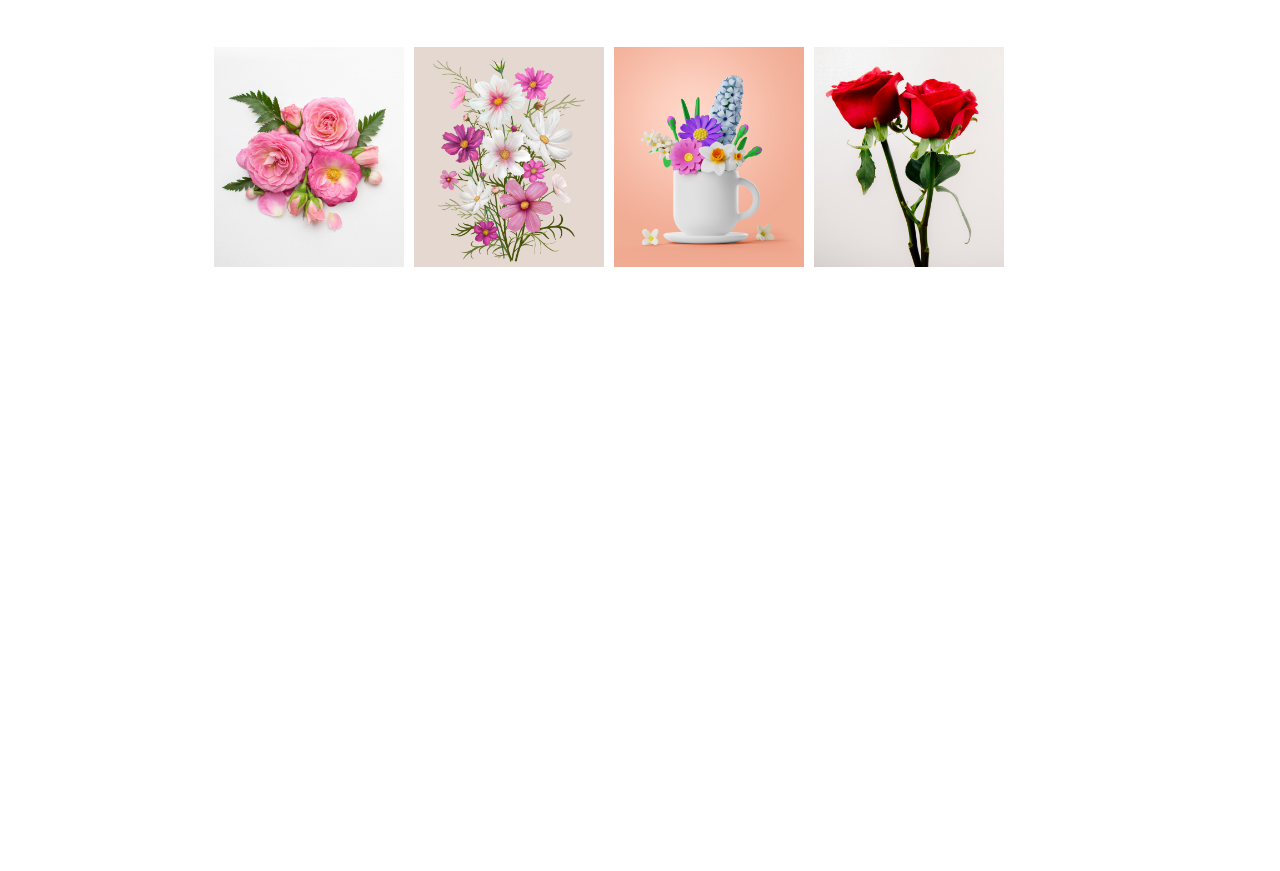
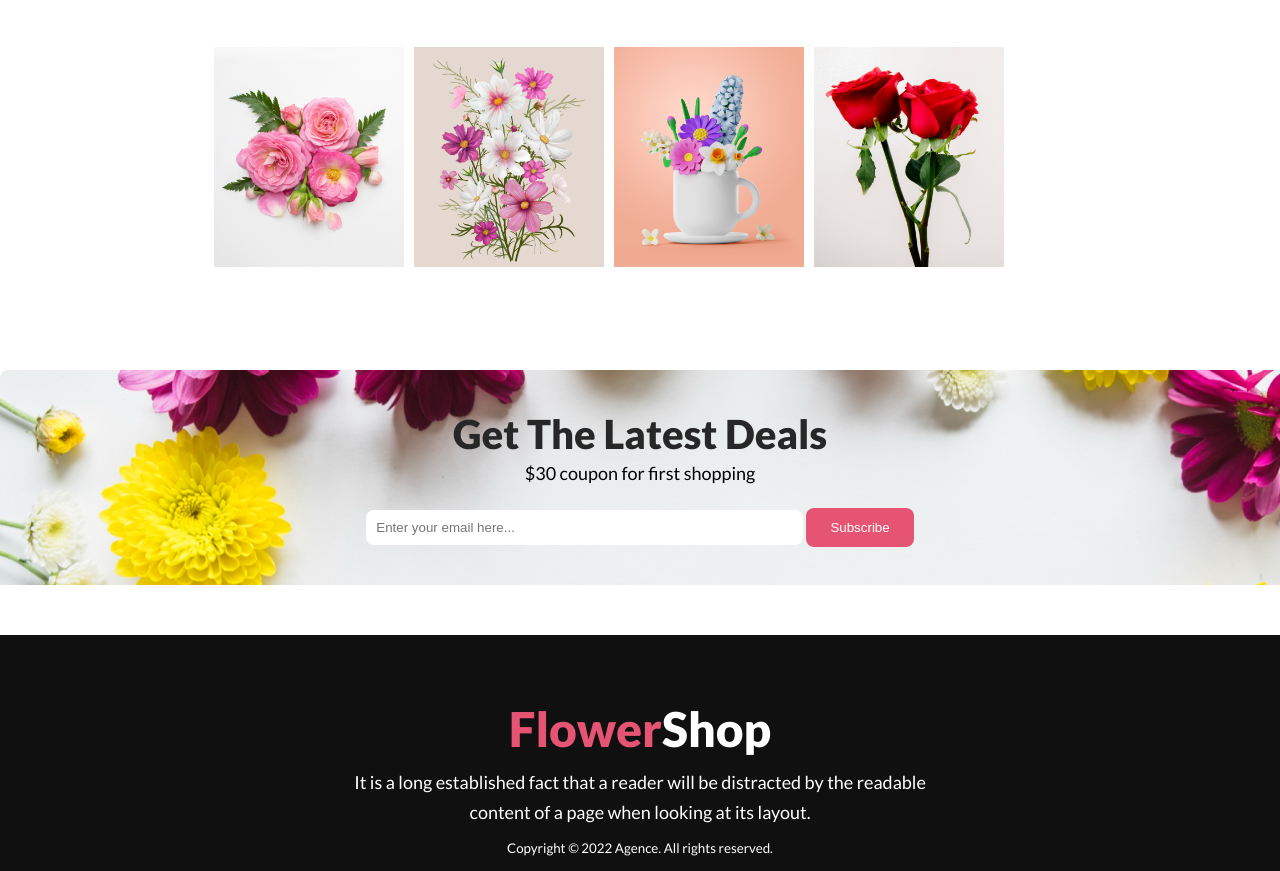
Before and after one commit to airinrahat/flower-shop, a plain HTML site: page index.html in a window 1280 px wide. Shown: the part 2549-3420 px from the top of the page. Before the commit the page ends 2819 px from the top, so only its background shows below. Drawn offline with Linux system fonts and the light colour scheme; a web font is replaced by a local one.

Commit message:
footer section done

```diff
--- a/index.html
+++ b/index.html
@@ -73,7 +73,7 @@
             <div class="deal-title">
                 <h1>Hot Deal ! Sale Up To 25% <span>Off</span></h1>
                 <p>It is a long established fact  reader will be distracted by the readable<br> content of a page when looking at its layout.</p>
-                <button>Sign Up</button>
+                <button class="deals-button">Sign Up</button>
             </div>
             <div class="deal-image">
                 <img src="Flower Asset/pngwing 8.png" alt="">
@@ -81,7 +81,7 @@
         </div>
         <!-- fresh flowers section ends -->
         <!-- images section start -->
-        <div class="primary-title">
+        <div class="primary-title images-section">
             <h1>Instagram</h1>
             <p>It is a long established fact that a reader will be distracted by the readable<br> content of a page when looking at its layout.</p>
            </div>
@@ -101,9 +101,21 @@
 
 
            </div>
+
+           <!-- images section end -->
+           <!-- latest deals section start -->
+           <div class="latest-deal">
+            <h1>Get The Latest Deals</h1>
+            <p>$30 coupon for first shopping</p>
+            <input  type="email" placeholder="Enter your email here...">
+            <button class="latest-btn">Subscribe</button>
+           </div>
+           <!-- latest deals finished -->
     </main>
     <footer>
-
+        <h1><span>Flower</span>Shop</h1>
+        <p>It is a long established fact that a reader will be distracted by the readable<br> content of a page when looking at its layout.</p>
+        <small class="copy">Copyright &copy; 2022 Agence. All rights reserved.</small>
     </footer>
 </body>
 </html>
--- a/style.css
+++ b/style.css
@@ -161,7 +161,7 @@ line-height: 30px;
 margin-bottom: 10px;
 font-weight: 800;
 }
-.deal-title span{
+ span{
     color: #E55473;
 }
 .deal-title p{
@@ -173,7 +173,7 @@ font-size: 18px;
 font-weight: 400;
 line-height: 30px;
 }
-.deal-title button{
+.deals-button{
     border-radius: 8px;
     background: #E55473;
     border: none;
@@ -202,3 +202,60 @@ line-height: 30px;
 .img-first {
     margin-left: 209px;
 }
+/* images section finished */
+.latest-deal{
+    margin-top: 100px;
+  text-align: center;
+  margin-bottom: 50px;
+ background-image: url('./Rectangle\ 9.png');
+}
+.latest-deal h1{
+    color: #272727;
+text-align: center;
+padding-top: 40px;
+font-size: 40px;
+
+font-weight: 800;
+}
+.latest-deal p{
+    font-size: 18px;
+margin-bottom: 20px;
+font-weight: 400;
+line-height: 30px;
+
+}
+input[type="email"] {
+    padding: 10px 250px 10px 10px;
+    border: none;
+    border-radius: 8px;
+    background: #FFF;
+    margin-bottom: 40px;
+}
+.latest-btn{
+    border-radius: 8px;
+    background: #E55473;
+    border: none;
+    padding: 12px 24px;
+    color: white;
+
+}
+/* latest deals finished */
+footer{
+    text-align: center;
+align-items: center;
+    color: #FFF;
+    background: #111010;
+    padding: 15px;
+}
+footer h1{
+    font-size: 48px;
+padding-top: 50px;
+font-weight: 800;
+}
+footer p{
+    padding: 10px;
+    font-size: 18px;
+
+font-weight: 400;
+line-height: 30px
+}
```
Also changed, not shown: Rectangle 9.png (added).
